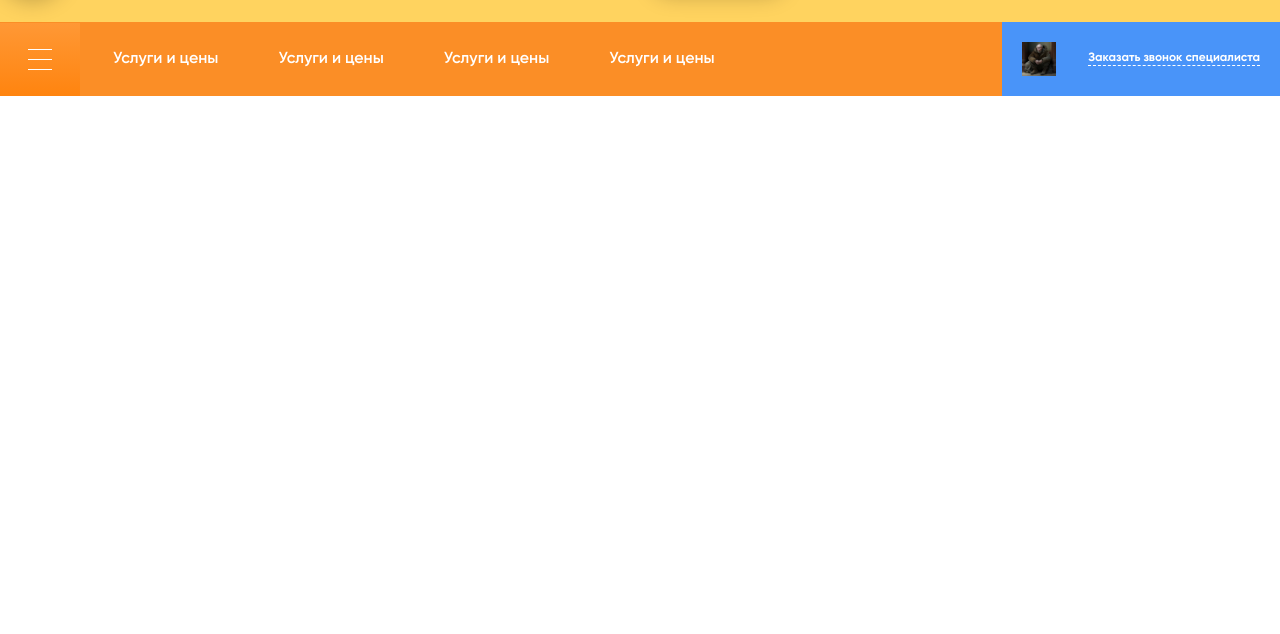
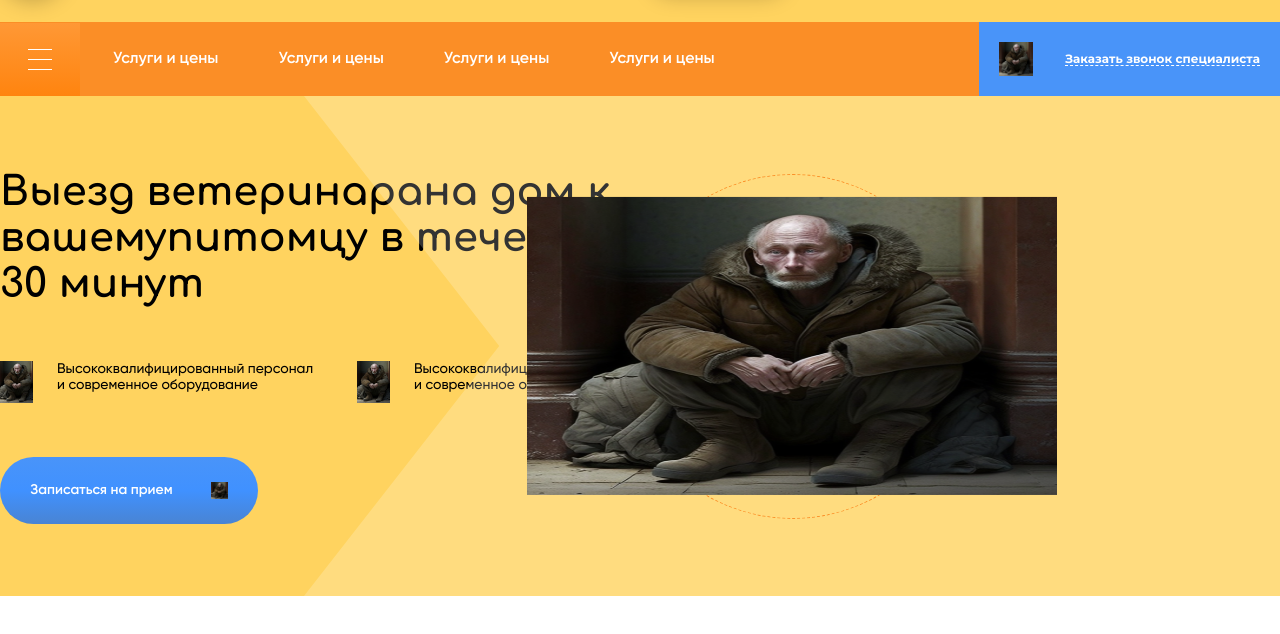
Before and after one commit to Serpentarius13/2tisyachirubley, a website built with Vite: page index.html in a window 1280 px wide. Shown: the part 108-742 px from the top of the page. Built offline with nearby package versions, Linux system fonts and the light colour scheme.

Commit message:
сделал баннер

```diff
--- a/index.html
+++ b/index.html
@@ -9,6 +9,12 @@
       href="https://fonts.googleapis.com/css2?family=Comfortaa:wght@300;400;500;600;700&display=swap"
       rel="stylesheet"
     />
+
+    <link
+      href="https://fonts.googleapis.com/css2?family=Montserrat:wght@300;400;500;600;700;800&display=swap"
+      rel="stylesheet"
+    />
+
     <meta name="viewport" content="width=device-width, initial-scale=1.0" />
     <title>Vite App</title>
   </head>
@@ -88,7 +94,44 @@
         </button>
       </div>
     </nav>
-    <main></main>
+
+    <main>
+      <header class="banner__wrapper">
+        <div class="banner__inner">
+          <div class="banner__left">
+            <h1 class="banner__title">
+              Выезд ветеринарана дом к вашемупитомцу в течение 30 минут
+            </h1>
+            <div class="banner__left-icons">
+              <div class="banner__icon">
+                <img src="/img/1.png" />
+                <h4 class="banner__subtitle">
+                  Высококвалифицированный персонал и современное оборудование
+                </h4>
+              </div>
+
+              <div class="banner__icon">
+                <img src="/img/1.png" />
+                <h4 class="banner__subtitle">
+                  Высококвалифицированный персонал и современное оборудование
+                </h4>
+              </div>
+            </div>
+
+            <button class="banner__button">
+              <span> Записаться на прием </span>
+
+              <img src="/img/1.png" />
+            </button>
+          </div>
+        </div>
+
+        <div class="banner__right">
+          <img class="banner__right-image__one" src="/img/1.png" />
+          <div class="banner__right-image__two" />
+        </div>
+      </header>
+    </main>
     <script type="module" src="/src/main.js"></script>
   </body>
 </html>
--- a/public/scss/auxi/mixins.scss
+++ b/public/scss/auxi/mixins.scss
@@ -9,3 +9,10 @@
   justify-content: center;
   align-items: center;
 }
+
+@mixin absoluteCenter {
+  position: absolute;
+  top: 50%;
+  left: 50%;
+  transform: translate(-50%, -50%);
+}
--- /dev/null
+++ b/public/scss/components/banner.scss
@@ -0,0 +1,116 @@
+.banner {
+  &__wrapper {
+    min-height: 50rem;
+
+    background-color: $orange-light;
+    position: relative;
+
+    display: flex;
+    align-items: center;
+  }
+
+  &__inner {
+    @include wrapper;
+
+    height: 100%;
+    display: flex;
+    align-items: center;
+  }
+
+  &__left {
+    h1 {
+      margin: 0;
+    }
+    display: flex;
+    justify-content: flex-start;
+    flex-direction: column;
+    gap: 5.4rem;
+
+    &-icons {
+      @include flexCenter;
+      width: 100%;
+      gap: 4.2rem;
+    }
+  }
+
+  &__icon {
+    display: flex;
+    justify-content: center;
+    align-items: flex-start;
+
+    gap: 2.4rem;
+
+    img {
+      width: 3.3rem;
+      height: 4.2rem;
+      object-fit: cover;
+    }
+  }
+
+  &__button {
+    @include flexCenter;
+    gap: 3.8rem;
+    padding: 2.5rem 3rem;
+    border-radius: 10rem;
+
+    background: linear-gradient(#4994f9 0%, #4091ff 50%, #4984d3 100%);
+
+    color: white;
+    font-size: 1.4rem;
+    font-weight: 600;
+
+    max-width: 25.8rem;
+    img {
+      max-width: 1.7rem;
+    }
+  }
+
+  &__title {
+    font-size: 4rem;
+    font-weight: 700;
+    font-family: "Comfortaa", "sans-serif";
+    max-width: 64.5rem;
+  }
+  &__subtitle {
+    font-weight: 500;
+    font-size: 1.4rem;
+    max-width: 25.8rem;
+  }
+
+  &__right {
+    width: 100%;
+    max-width: 97.6rem;
+
+    background-color: rgba(255, 255, 255, 0.2);
+
+    height: 50rem;
+
+    position: absolute;
+    right: 0;
+    top: 0;
+
+    clip-path: polygon(75% 0%, 100% 0, 100% 100%, 0% 100%, 20% 50%, 0% 0%);
+
+    @include flexCenter;
+
+    &-image {
+      &__one {
+        @include absoluteCenter;
+        max-width: 53rem;
+        aspect-ratio: 16/9;
+
+        z-index: 1;
+      }
+
+      &__two {
+        position: absolute;
+        width: 345px;
+        height: 345px;
+
+        border-radius: 100%;
+
+        border: 1px dashed #fb8e26;
+      }
+    }
+  }
+}
--- a/public/scss/components/nav.scss
+++ b/public/scss/components/nav.scss
@@ -26,7 +26,6 @@
     @include flexCenter;
     flex-direction: column;
 
-
     span {
       width: 2.4rem;
       border-bottom: white 1px solid;
@@ -38,8 +37,6 @@
     }
   }
 
-
-
   &__middle {
     @include flexCenter;
     gap: 6rem;
@@ -48,12 +45,9 @@
       color: white;
       font-weight: 600;
       font-size: 1.6rem;
-
     }
   }
   &__right {
-
-
     padding: 2rem;
 
     background-color: $blue;
@@ -64,10 +58,11 @@
       width: 3.4rem;
       height: 3.4rem;
       object-fit: cover;
-
     }
 
     p {
+      font-family: "Montserrat", sans-serif;
+
       font-size: 1.2rem;
       font-weight: 700;
       color: white;
--- a/public/style.scss
+++ b/public/style.scss
@@ -7,6 +7,7 @@
 
 @import "./scss/components/header.scss";
 @import "./scss/components/nav.scss";
+@import "./scss/components/banner.scss";
 
 * {
   margin: 0;
```
Lines whose indentation alone changed are shown as unchanged.
